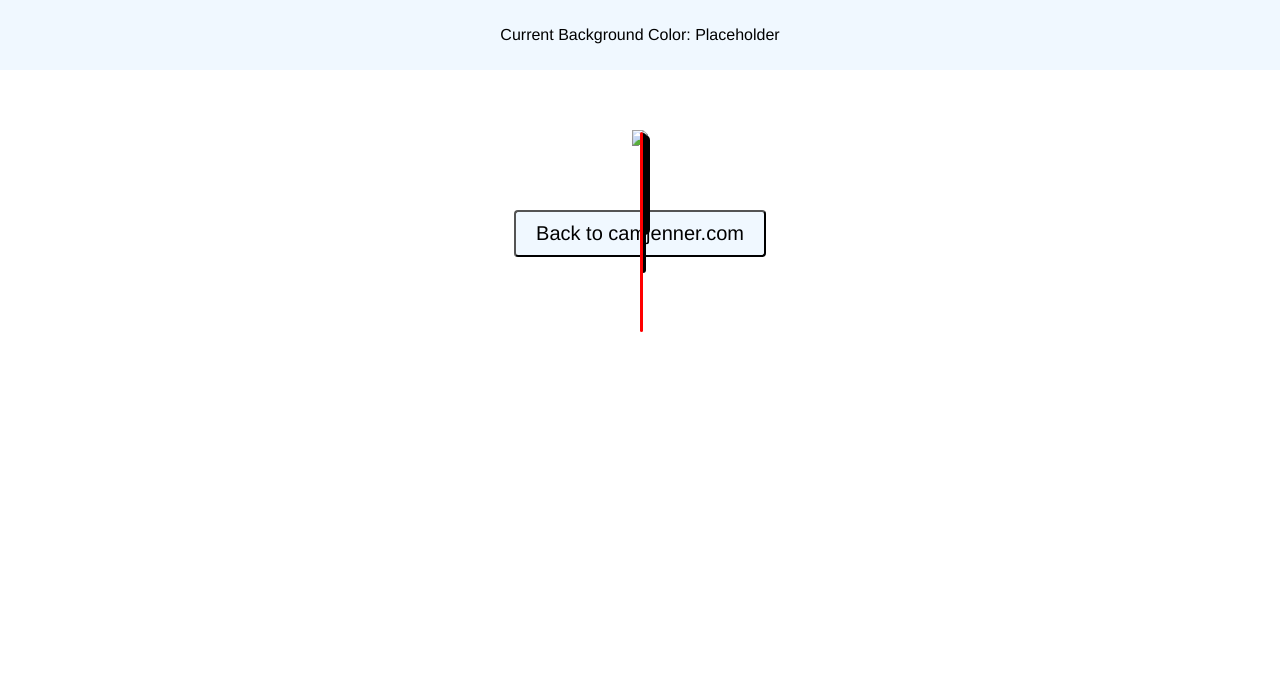
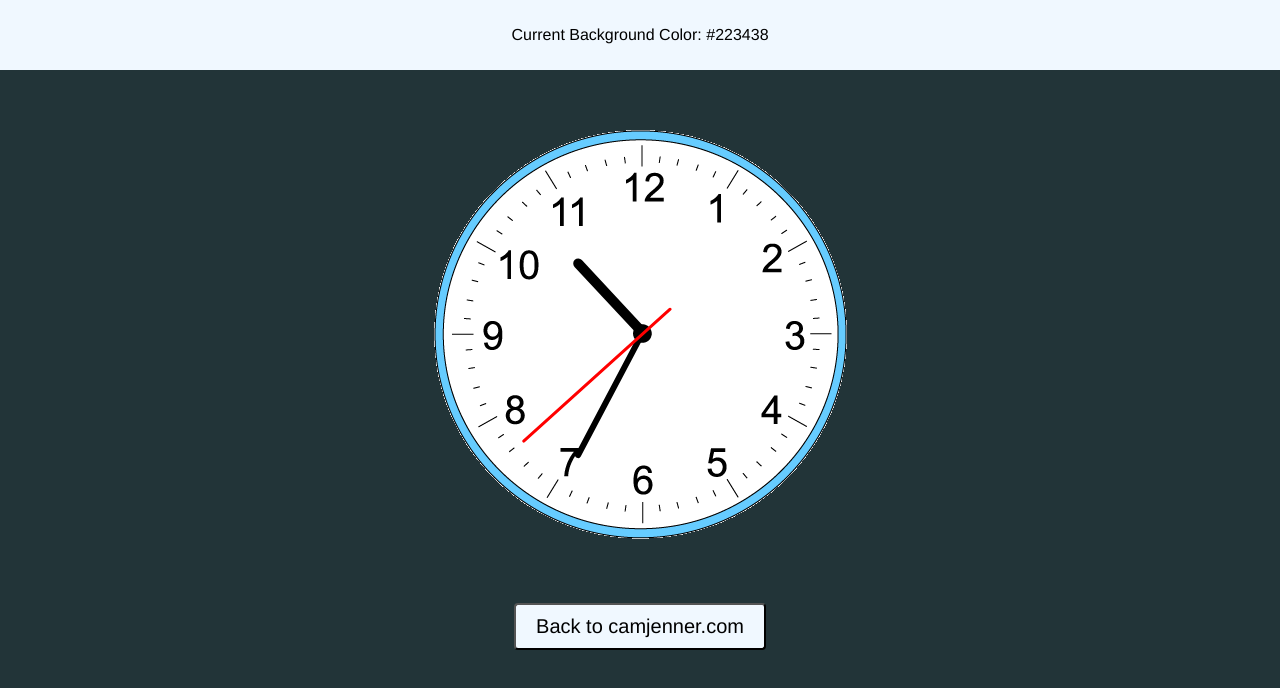
Before and after one commit to cjenner37/clock, a plain HTML site: page index.html in a window 1280 px wide. Drawn offline with Linux system fonts and the light colour scheme; files that its build step writes are made by us from their sources.

Commit message:
fixed links

```diff
--- a/index.html
+++ b/index.html
@@ -2,7 +2,7 @@
 <html>
 <head>
 	<title>Hex Clock</title>
-	<link rel="stylesheet" href="css/index.css">
+	<link rel="stylesheet" href="index.css">
 </head>
 <body>
 	<div id="digital-container">
@@ -13,7 +13,7 @@
 	<div id="analog-container">
 		<div id="clock">
 
-			<img src="images/clockface.gif">
+			<img src="clockface.gif">
 
 			<div id="hour-container">
 				<div id="hour" class="draggable"></div>
@@ -25,7 +25,7 @@
 				<div id="second" class="draggable"></div>
 			</div>
 		</div>
-		<script type="text/javascript" src="js/index.js"></script>
+		<script type="text/javascript" src="index.js"></script>
 	</div>
 
 	<form action="http://camjenner.com">
```
